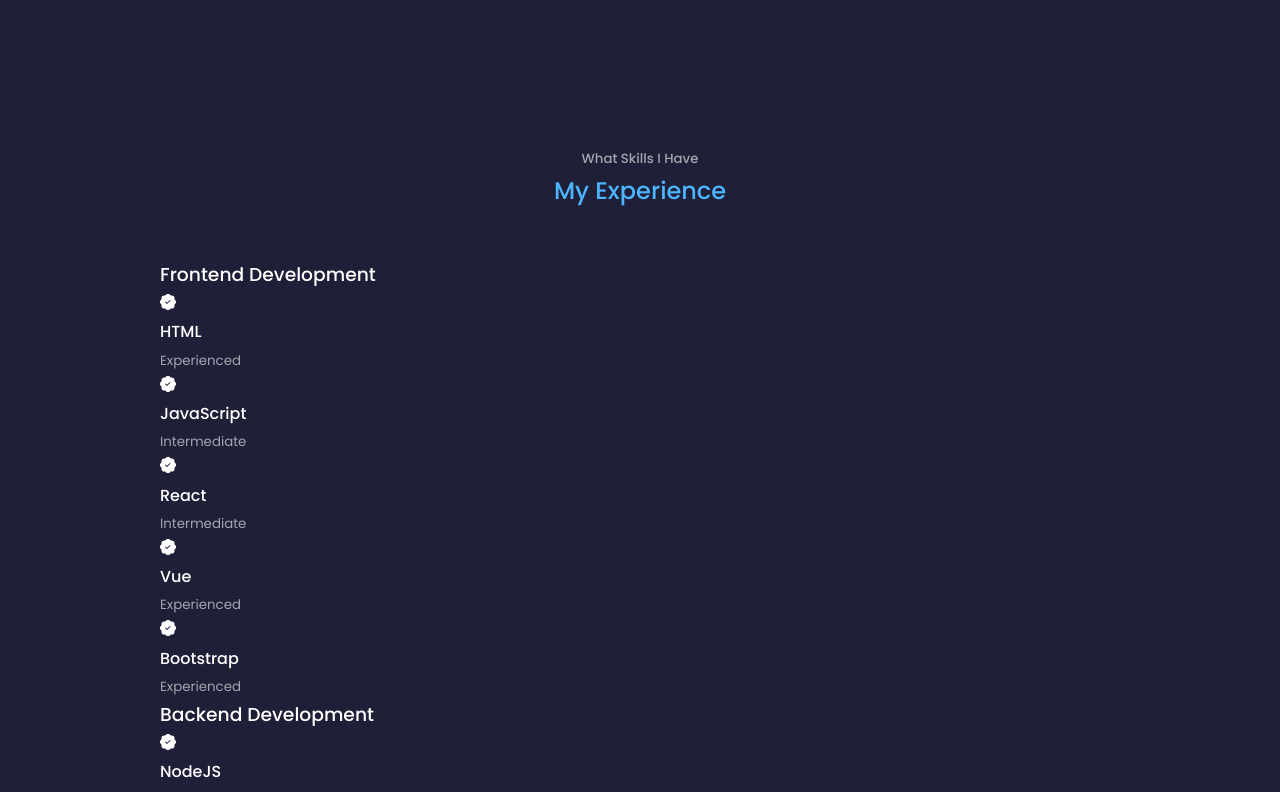
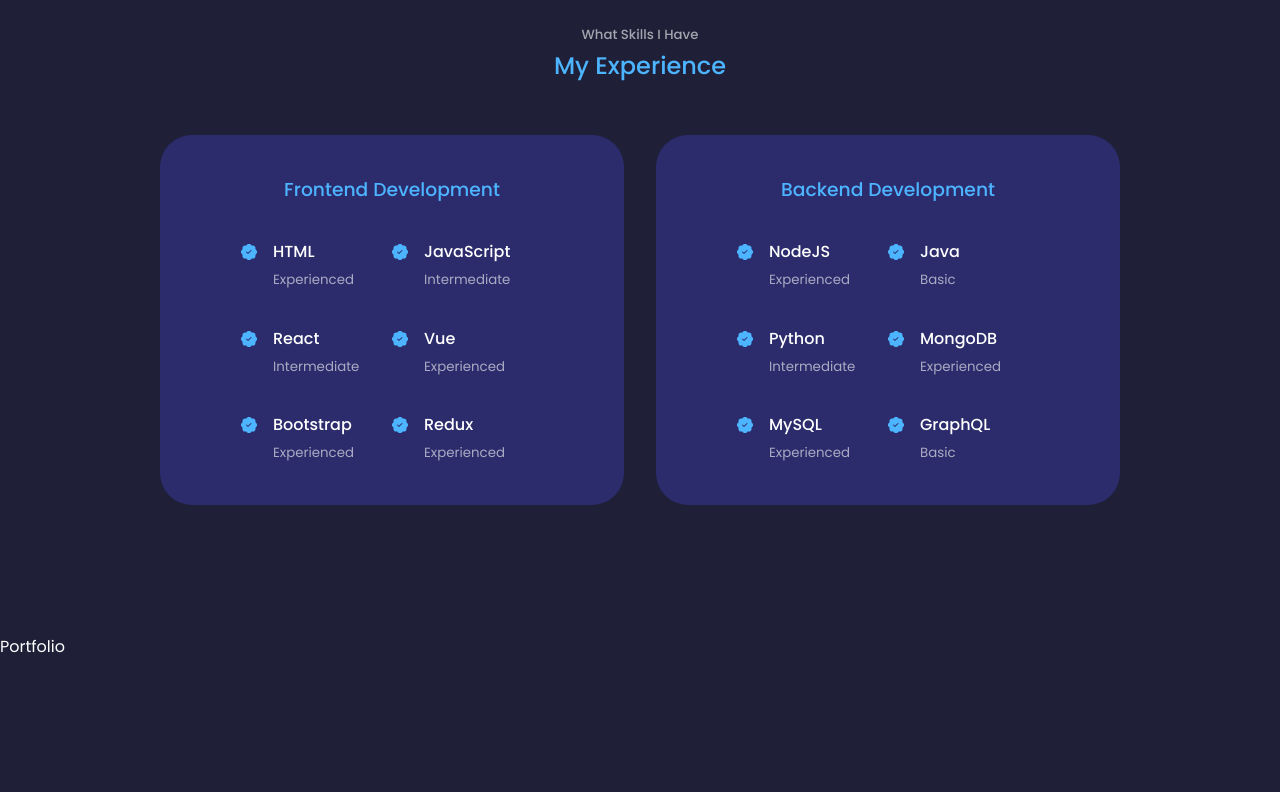
Before and after one commit to brunacamposxx/github-page, a React (Create React App) app: page / in a window 1280 px wide. Shown: the part 1820-2612 px from the top of the page. Built offline with nearby package versions, Linux system fonts and the light colour scheme.

Commit message:
add css experience component

```diff
--- a/src/components/experience/Experience.jsx
+++ b/src/components/experience/Experience.jsx
@@ -12,29 +12,46 @@
           <h3>Frontend Development</h3>
           <div className="experience__content">
             <article className="experience__details">
-              <BsPatchCheckFill />
+              <BsPatchCheckFill className="experience__details-icon" />
+              <div>
                 <h4>HTML</h4>
                 <small className="text-light">Experienced</small>
+              </div>
             </article>
             <article className="experience__details">
-              <BsPatchCheckFill />
+              <BsPatchCheckFill className="experience__details-icon" />
+              <div>
                 <h4>JavaScript</h4>
                 <small className="text-light">Intermediate</small>
+              </div>
             </article>
             <article className="experience__details">
-              <BsPatchCheckFill />
+              <BsPatchCheckFill className="experience__details-icon" />
+              <div>
                 <h4>React</h4>
                 <small className="text-light">Intermediate</small>
+              </div>
             </article>
             <article className="experience__details">
-              <BsPatchCheckFill />
+              <BsPatchCheckFill className="experience__details-icon" />
+              <div>
                 <h4>Vue</h4>
                 <small className="text-light">Experienced</small>
+              </div>
             </article>
             <article className="experience__details">
-              <BsPatchCheckFill />
+              <BsPatchCheckFill className="experience__details-icon" />
+              <div>
                 <h4>Bootstrap</h4>
                 <small className="text-light">Experienced</small>
+              </div>
+            </article>
+            <article className="experience__details">
+              <BsPatchCheckFill className="experience__details-icon" />
+              <div>
+                <h4>Redux</h4>
+                <small className="text-light">Experienced</small>
+              </div>
             </article>
           </div>
         </div>
@@ -43,34 +60,46 @@
           <h3>Backend Development</h3>
           <div className="experience__content">
             <article className="experience__details">
-              <BsPatchCheckFill />
+              <BsPatchCheckFill className="experience__details-icon" />
+              <div>
                 <h4>NodeJS</h4>
                 <small className="text-light">Experienced</small>
+              </div>
             </article>
             <article className="experience__details">
-              <BsPatchCheckFill />
+              <BsPatchCheckFill className="experience__details-icon" />
+              <div>
                 <h4>Java</h4>
                 <small className="text-light">Basic</small>
+              </div>
             </article>
             <article className="experience__details">
-              <BsPatchCheckFill />
+              <BsPatchCheckFill className="experience__details-icon" />
+              <div>
                 <h4>Python</h4>
                 <small className="text-light">Intermediate</small>
+              </div>
             </article>
             <article className="experience__details">
-              <BsPatchCheckFill />
+              <BsPatchCheckFill className="experience__details-icon" />
+              <div>
                 <h4>MongoDB</h4>
                 <small className="text-light">Experienced</small>
+              </div>
             </article>
             <article className="experience__details">
-              <BsPatchCheckFill />
+              <BsPatchCheckFill className="experience__details-icon" />
+              <div>
                 <h4>MySQL</h4>
                 <small className="text-light">Experienced</small>
+              </div>
             </article>
             <article className="experience__details">
-              <BsPatchCheckFill />
+              <BsPatchCheckFill className="experience__details-icon" />
+              <div>
                 <h4>GraphQL</h4>
                 <small className="text-light">Basic</small>
+              </div>
             </article>
           </div>
         </div>
--- a/src/components/experience/experience.css
+++ b/src/components/experience/experience.css
@@ -0,0 +1,72 @@
+.experience__container {
+	display: grid;
+	grid-template-columns: 1fr 1fr;
+	gap: 2rem;
+}
+
+.experience__container > div {
+	background: var(--color-bg-variant);
+	padding: 2.4rem 5rem;
+	border-radius: 2rem;
+	border: 1px solid transparent;
+	transition: var(--transition);
+}
+
+.experience__container > div:hover {
+	background: transparent;
+	border-color: var(--color-primary-variant);
+	cursor: default;
+}
+
+.experience__container > div h3 {
+	text-align: center;
+	margin-bottom: 2rem;
+	color: var(--color-primary);
+}
+
+.experience__content {
+	display: grid;
+	grid-template-columns: 1fr 1fr;
+	row-gap: 2rem;
+}
+
+.experience__details {
+	display: flex;
+	gap: 1rem;
+}
+
+.experience__details-icon {
+	margin-top: 6px;
+	color: var(--color-primary);
+}
+
+
+/* =============== MEDIA QUERIES (MEDIUM DEVICE) =============== */
+@media screen and (max-width: 1024px) {
+	.experience__container {
+		grid-template-columns: 1fr;
+	}
+
+	.experience__container > div {
+		width: 80%;
+		padding: 2rem;
+		margin: 0 auto;
+	}
+
+	.experience__content {
+		padding: 1rem;
+	}
+}
+
+/* =============== MEDIA QUERIES (SMALL DEVICE) =============== */
+@media screen and (max-width: 600px) {
+	.experience__container {
+		gap: 1rem;
+	}
+
+	.experience__container > div {
+		width: 100%;
+		padding: 2rem 1rem;
+	}
+
+}
--- a/src/index.css
+++ b/src/index.css
@@ -59,7 +59,6 @@
 
 section {
 	margin-top: 8rem;
-	height: 100vh;
 }
 
 section > h2, section > h5 {
```
Lines whose indentation alone changed are shown as unchanged.
